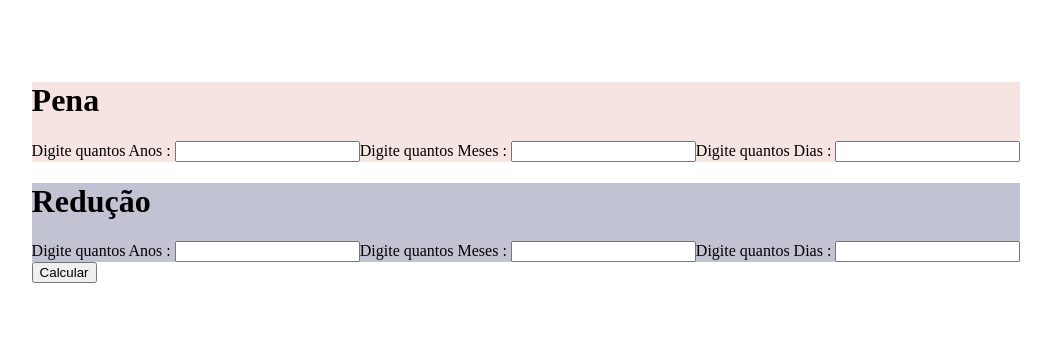
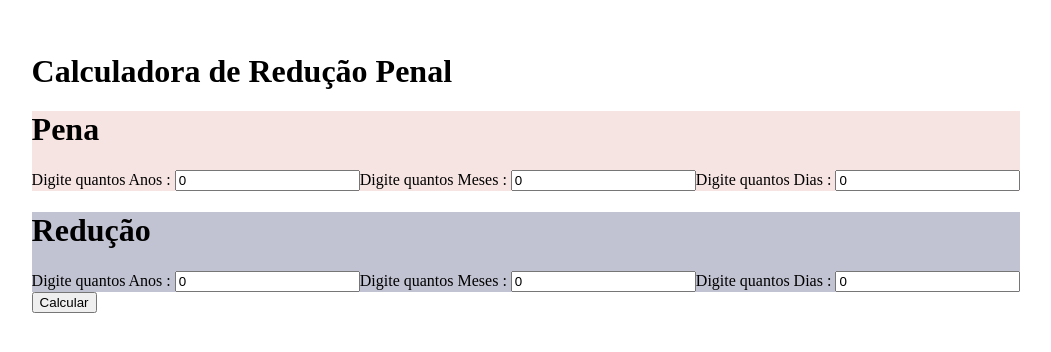
Before and after one commit to igorjosemartins/calculadora-reducao-penal, a React (Vite) app: page / in a window 1280 px wide. Shown: the part 228-580 px from the top of the page, without its empty margins (114-1165 px from the left). Built offline with nearby package versions, Linux system fonts and the light colour scheme.

Commit message:
getting input values

```diff
--- a/src/App.tsx
+++ b/src/App.tsx
@@ -1,15 +1,46 @@
-import { Block } from './components/Block';
-import { Button } from './components/Button';
+import { useState } from "react";
+import { Result } from "./components/Result";
+import { Block } from "./components/Block";
 
 export function App() {
+
+  const [penaValues, setPenaValues] = useState<number[]>([0, 0, 0])
+  const [reducaoValues, setReducaoValues] = useState<number[]>([0, 0, 0])
+  const [showResult, setShowResult] = useState<boolean>(false)
+
+  function handlePenaValues(index: number, value: number) {
+    const newValues = [...penaValues]
+    newValues[index] = value
+    setPenaValues(newValues)
+  }
+
+  function handleReducaoValues(index: number, value: number) {
+    const newValues = [...reducaoValues]
+    newValues[index] = value
+    setReducaoValues(newValues)
+  }
+
+  function handleSubmit(event: React.FormEvent) {
+    event.preventDefault()
+    setShowResult(true)
+    console.log(penaValues, reducaoValues)
+  }
+
   return (
-    <div>
-      <Block title="Pena" color="#F6E4E2" />
-      <Block title="Redução" color="#C1C3D2" />
+    <div className="container">
+      <h1>Calculadora de Redução Penal</h1>
 
-      <Button title="Calcular" onClick={ () => {} }></Button>
+      <form onSubmit={handleSubmit}>
+        <Block color="#F6E4E2" label="Pena" values={penaValues} onChange={handlePenaValues} />
 
-      <div className="retorno"></div>
+        <Block color="#C1C3D2" label="Redução" values={reducaoValues} onChange={handleReducaoValues} />
+
+        <button>Calcular</button>
+      </form>
+
+      {showResult && (
+        <Result />
+      )}
     </div>
   )
 }
--- a/src/components/Block/index.tsx
+++ b/src/components/Block/index.tsx
@@ -2,19 +2,34 @@ import "./styles.css";
 import { Input } from "../Input";
 
 type Props = {
-  title: string,
-  color: string
+    label: string;
+    color: string;
+    values: number[];
+    onChange: (index: number, value: number) => void;
 }
 
-export function Block({ title, color }: Props) {
-
-  return (
-    <div className="bloco" style={{ backgroundColor: color }}>
-      <h1>{title}</h1>
-
-      <Input name="Year Input" type="number" dateFormat="Anos"/>
-      <Input name="Month Input" type="number" dateFormat="Meses"/>
-      <Input name="Days Input" type="number" dateFormat="Dias"/>
-    </div>
-  )
+export function Block({ label, color, values, onChange }: Props) {
+    return (
+        <div className={label} style={{ backgroundColor: color}}>
+            <h1>{label}</h1>
+            <Input
+                type="number"
+                dateFormat="Anos"
+                value={values[0].toString()}
+                onChange={e => onChange(0, parseInt(e.target.value))}
+            />
+            <Input
+                type="number"
+                dateFormat="Meses"
+                value={values[1].toString()}
+                onChange={e => onChange(1, parseInt(e.target.value))}
+            />
+            <Input
+                type="number"
+                dateFormat="Dias"
+                value={values[2].toString()}
+                onChange={e => onChange(2, parseInt(e.target.value))}
+            />
+        </div>
+    )
 }
--- a/src/components/Button/index.tsx
+++ /dev/null
@@ -1,12 +0,0 @@
-import "./styles.css"
-
-type Props = {
-    title: string,
-    onClick: () => void
-}
-
-export function Button({ title, ...rest }: Props) {
-    return (
-        <button {...rest}>{title}</button>
-    )
-}
--- a/src/components/Input/index.tsx
+++ b/src/components/Input/index.tsx
@@ -1,16 +1,17 @@
 import "./styles.css";
 
 type Props = {
-    name: string,
+    // name: string,
     type: string,
     dateFormat: string,
+    value: string,
+    onChange: (event: React.ChangeEvent<HTMLInputElement>) => void;
 }
 
-export function Input({ name, type, dateFormat }: Props) {
-
+export function Input({ type, dateFormat, value, onChange }: Props) {
     return (
         <label>
-            Digite quantos {dateFormat} : <input name={name} type={type} />
+            Digite quantos {dateFormat} : <input type={type} value={value} onChange={onChange}/>
         </label>
     )
 }
--- /dev/null
+++ b/src/components/Result/index.tsx
@@ -0,0 +1,9 @@
+import "./styles.css";
+
+export function Result() {
+    return (
+        <div className="result">
+            <h1>resultado</h1>
+        </div>
+    )
+}
--- /dev/null
+++ b/src/components/Result/styles.css
@@ -0,0 +1,3 @@
+.result {
+    position: fixed;
+}
```
Also changed, not shown: src/components/Button/styles.css (deleted).
